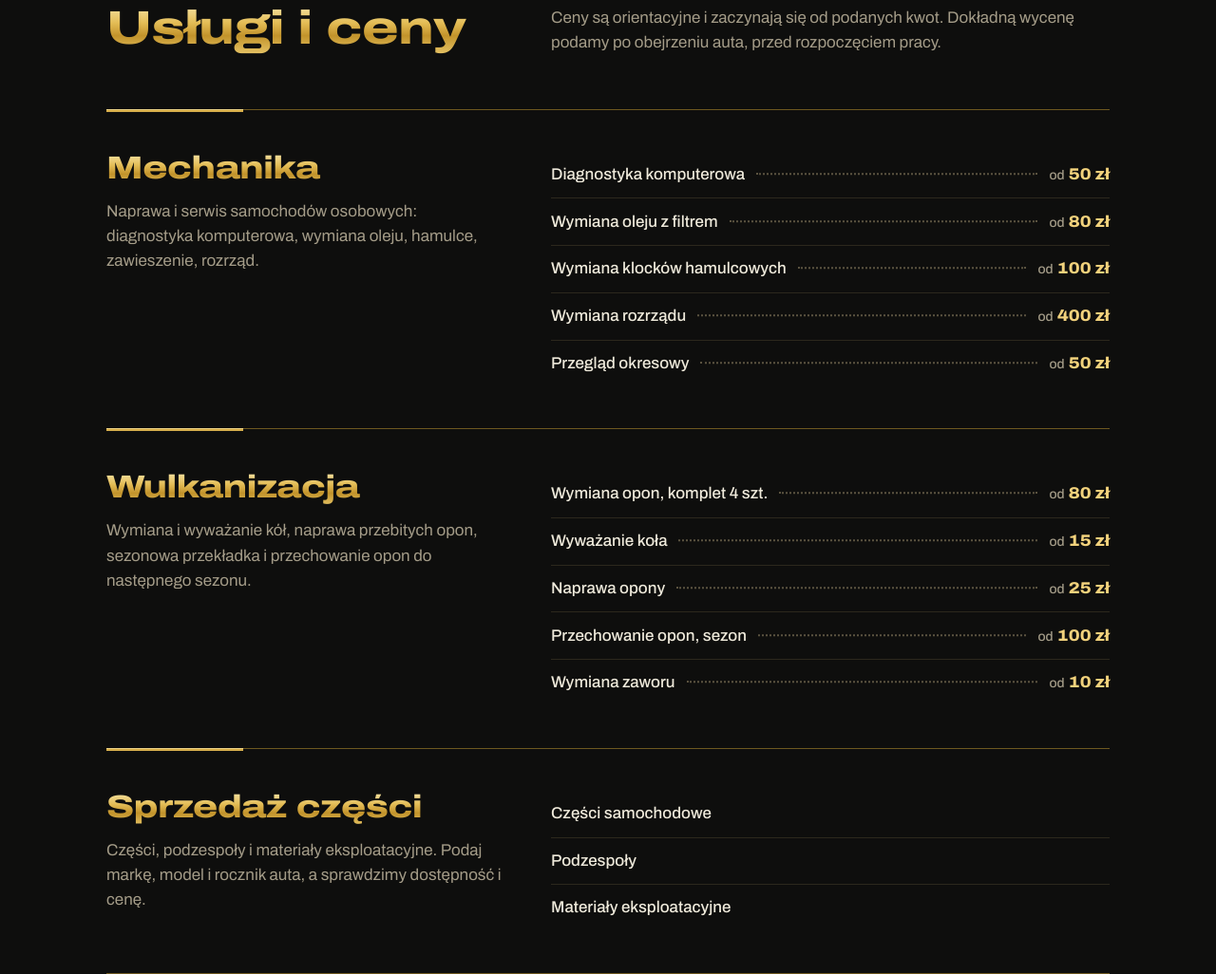
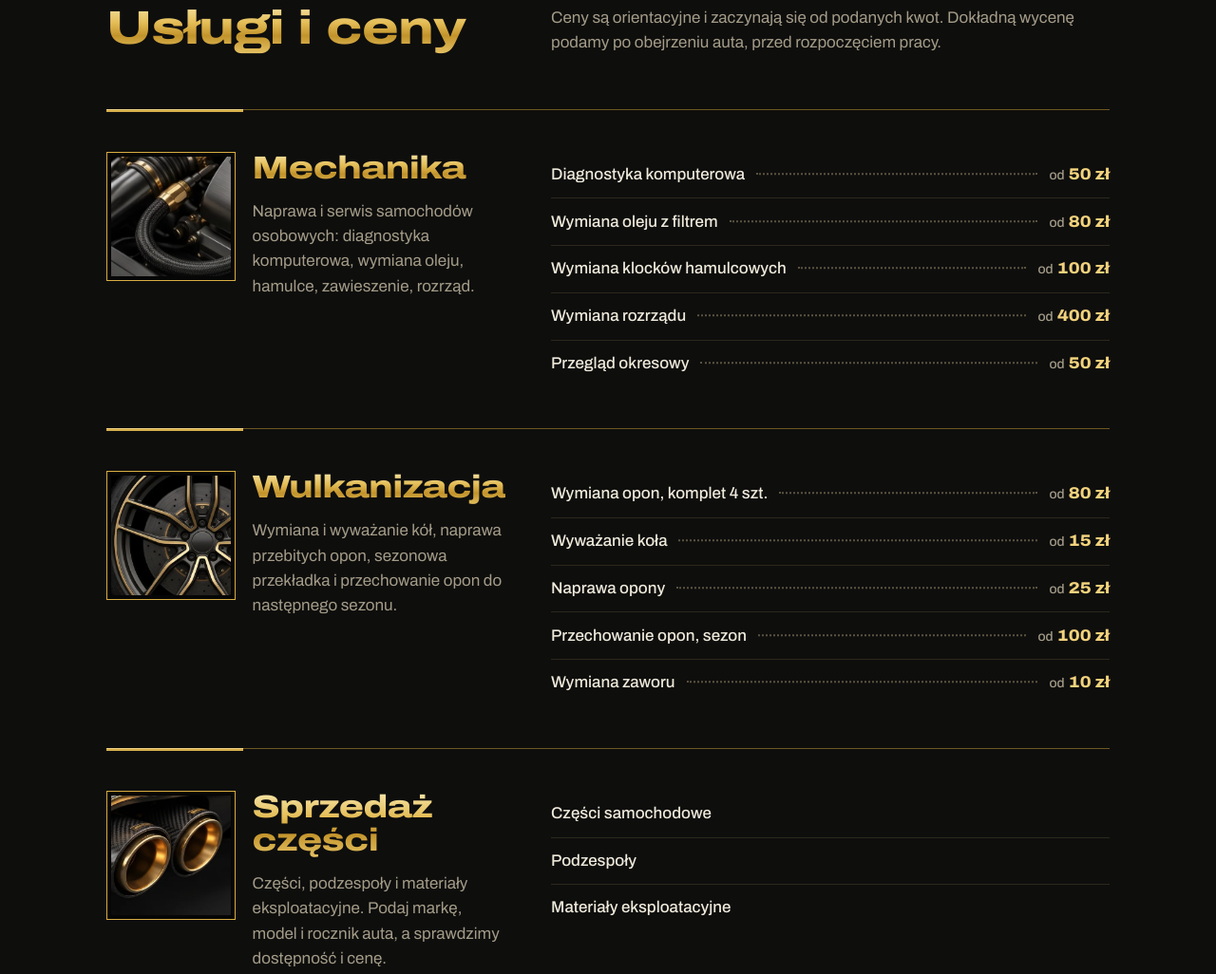
Before and after one commit to ArtemisDees/Claude_mnie_wkurza, a plain HTML site: page public/index.html in a window 1280 px wide. Shown: the part 830-1856 px from the top of the page at 95% size. Drawn offline with Linux system fonts and the light colour scheme.

Commit message:
Kadry w złotych ramkach przy grupach usług
Trzy kwadratowe kadry wycięte z przesłanej planszy (silnik, felga, wydech)
w cienkich złotych ramkach obok nazw grup: Mechanika, Wulkanizacja,
Sprzedaż części. Kadry omijają napisy widoczne na oryginalnych obrazach.

Co-Authored-By: Claude Fable 5.2 <noreply@anthropic.com>
Claude-Session: https://claude.ai/code/session_01KnociUkECW91d8iHKdig7k

```diff
--- a/public/index.html
+++ b/public/index.html
@@ -170,6 +170,9 @@ h1, h2, h3 { font-stretch: 125%; font-weight: 800; line-height: 1.05; letter-spa
 .grupa::before { content: ""; position: absolute; left: 0; top: -1px; width: min(9rem, 40%); height: 3px; background: var(--metal); }
 .grupa:last-of-type { border-bottom: 1px solid var(--zloto-ciemne); }
 .grupa h3 { font-size: clamp(1.5rem, 3.4vw, 2.1rem); }
+.grupa .opis-z-kaflem { display: grid; grid-template-columns: auto minmax(0, 1fr); gap: 1.1rem; align-items: start; }
+.kafel { width: clamp(5.5rem, 22vw, 8.5rem); aspect-ratio: 1; padding: 4px; border: 1px solid var(--zloto); background: var(--czern); }
+.kafel img { width: 100%; height: 100%; object-fit: cover; }
 .grupa .opis { margin-top: .75rem; color: var(--szary); max-width: 26rem; }
 .cennik { list-style: none; margin: 0; padding: 0; }
 .cennik li { display: flex; align-items: baseline; gap: .75rem; padding-block: .7rem; border-bottom: 1px solid var(--linia); }
@@ -323,9 +326,12 @@ input[type="text"]:focus, textarea:focus { outline: none; border-color: var(--zl
       </div>
 
       <div class="grupa">
+        <div class="opis-z-kaflem">
+          <div class="kafel"><img src="assets/kafel-mechanika.webp" alt="" width="400" height="400" loading="lazy"></div>
           <div>
             <h3>Mechanika</h3>
             <p class="opis">Naprawa i serwis samochodów osobowych: diagnostyka komputerowa, wymiana oleju, hamulce, zawieszenie, rozrząd.</p>
+          </div>
         </div>
         <ul class="cennik">
           <li><span class="co">Diagnostyka komputerowa</span><span class="kropki"></span><span class="ile"><small>od</small>50 zł</span></li>
@@ -337,9 +343,12 @@ input[type="text"]:focus, textarea:focus { outline: none; border-color: var(--zl
       </div>
 
       <div class="grupa">
+        <div class="opis-z-kaflem">
+          <div class="kafel"><img src="assets/kafel-opony.webp" alt="" width="400" height="400" loading="lazy"></div>
           <div>
             <h3>Wulkanizacja</h3>
             <p class="opis">Wymiana i wyważanie kół, naprawa przebitych opon, sezonowa przekładka i przechowanie opon do następnego sezonu.</p>
+          </div>
         </div>
         <ul class="cennik">
           <li><span class="co">Wymiana opon, komplet 4 szt.</span><span class="kropki"></span><span class="ile"><small>od</small>80 zł</span></li>
@@ -351,9 +360,12 @@ input[type="text"]:focus, textarea:focus { outline: none; border-color: var(--zl
       </div>
 
       <div class="grupa">
+        <div class="opis-z-kaflem">
+          <div class="kafel"><img src="assets/kafel-czesci.webp" alt="" width="400" height="400" loading="lazy"></div>
           <div>
             <h3>Sprzedaż części</h3>
             <p class="opis">Części, podzespoły i materiały eksploatacyjne. Podaj markę, model i rocznik auta, a sprawdzimy dostępność i cenę.</p>
+          </div>
         </div>
         <ul class="cennik bez-cen">
           <li><span class="co">Części samochodowe</span></li>
```
Also changed, not shown: public/assets/kafel-czesci.webp (added), public/assets/kafel-mechanika.webp (added), public/assets/kafel-opony.webp (added). Lines whose indentation alone changed are shown as unchanged.
